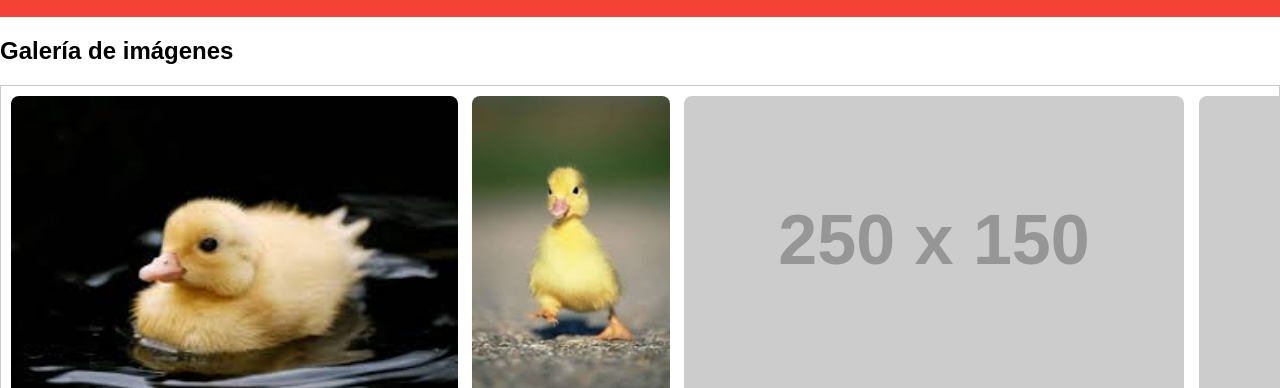
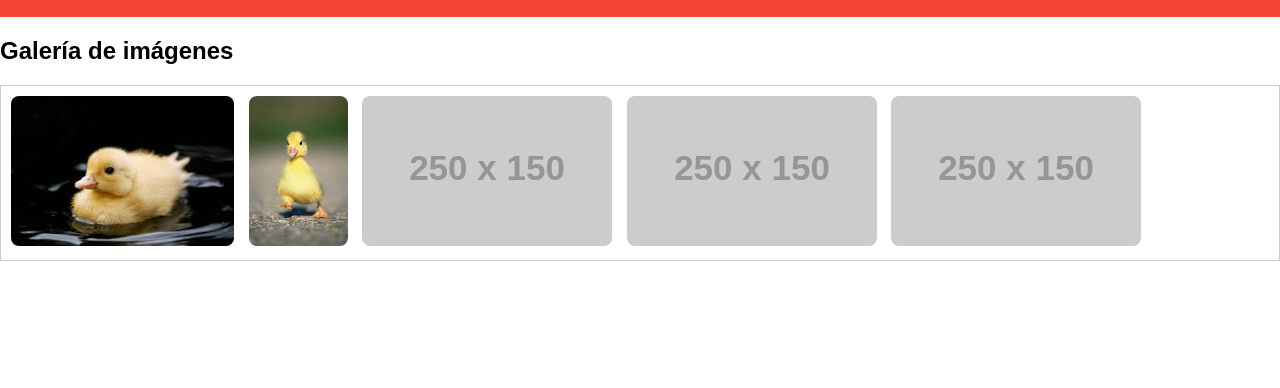
Before and after one commit to JoanMonserrat/Mididiomas-Website, a plain HTML site: page index.html in a window 1280 px wide. Shown: the part 91-479 px from the top of the page. Drawn offline with Linux system fonts and the light colour scheme; placeholder pictures from the web are drawn by us.

Commit message:
Update style.css

```diff
--- a/style.css
+++ b/style.css
@@ -56,7 +56,7 @@
     }
 
     .gallery-container img {
-      height: 300px;
+      height: 150px;
       margin-right: 10px;
       display: inline-block;
       border-radius: 8px;
```
